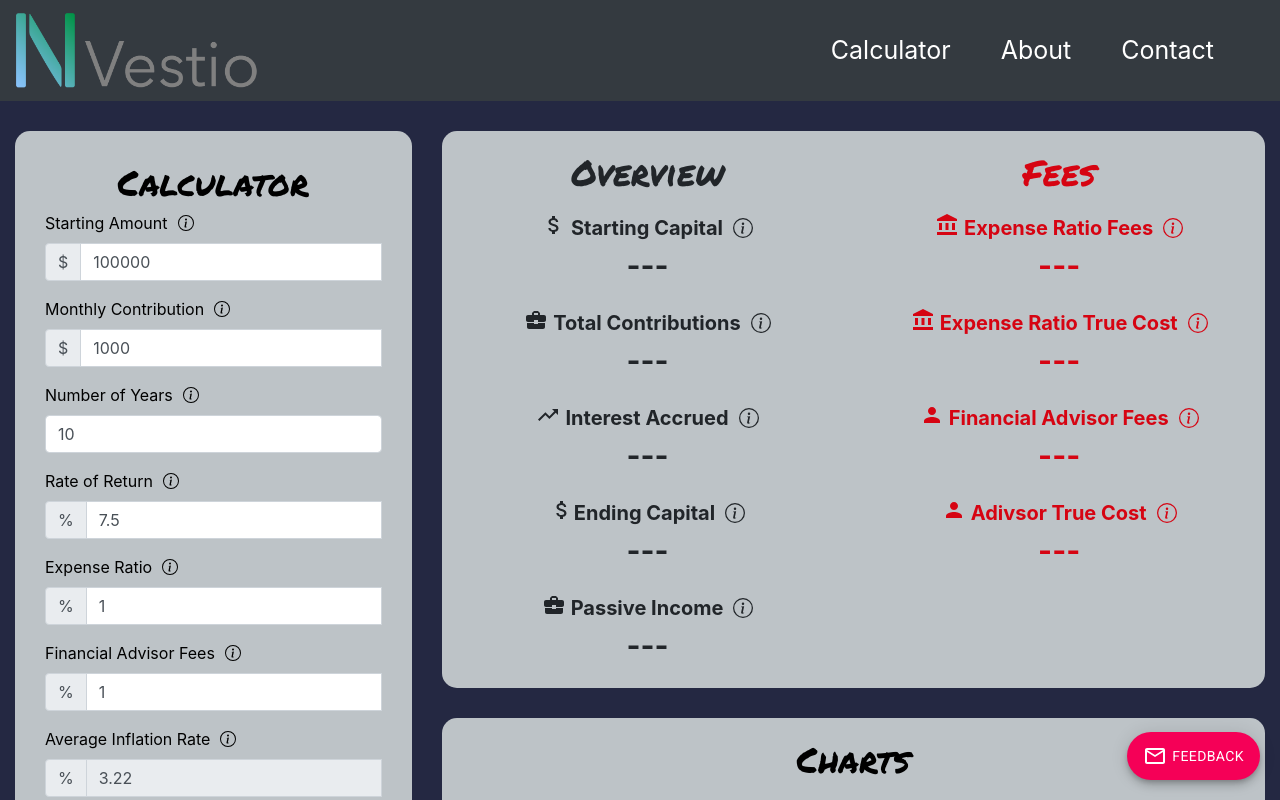
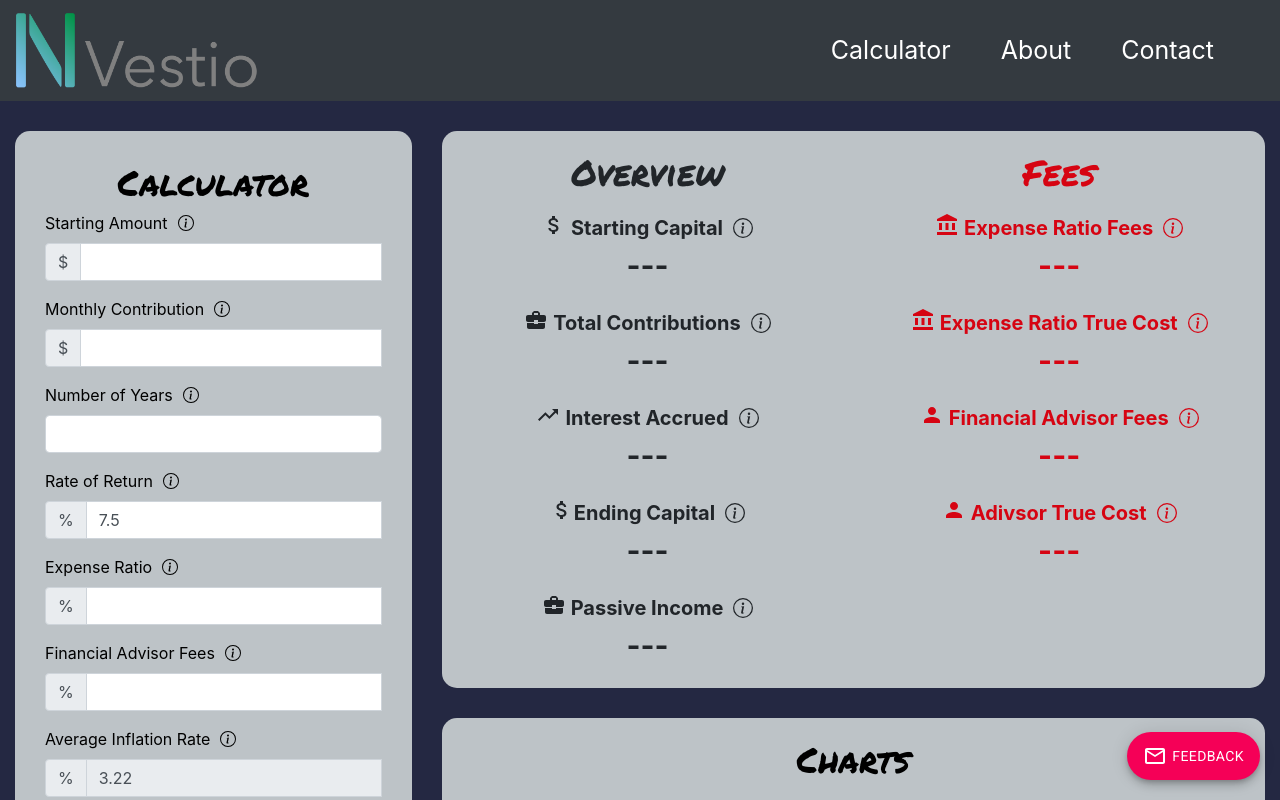
Before and after one commit to scottgibson21/investment-calculator, a React (Create React App) app: page / in a window 1280 px wide. Shown: the top 800 px of the page. Built offline with nearby package versions, Linux system fonts and the light colour scheme.

Commit message:
feat: remove input placeholders

```diff
--- a/src/components/CalculationInput.js
+++ b/src/components/CalculationInput.js
@@ -82,12 +82,12 @@ function CalculationInput(props) {
   return (
     <Formik
       initialValues={{
-        startingAmount: 100000,
-        monthlyContribution: 1000,
-        numberOfYears: 10,
+        startingAmount: "",
+        monthlyContribution: "",
+        numberOfYears: "",
         rateOfReturn: 7.5,
-        expenseRatio: 1.0,
-        finacialAdvisorFees: 1.0,
+        expenseRatio: "",
+        finacialAdvisorFees: "",
         inflationRate: 3.22,
       }}
       validateOnChange
@@ -121,7 +121,7 @@ function CalculationInput(props) {
               <Form.Control
                 type="number"
                 name="startingAmount"
-                placeholder="0"
+                //placeholder="0"
                 onChange={handleChange}
                 value={values.startingAmount}
                 isInvalid={touched.startingAmount && !!errors.startingAmount}
@@ -152,7 +152,7 @@ function CalculationInput(props) {
               <Form.Control
                 type="number"
                 name="monthlyContribution"
-                placeholder="0"
+                //placeholder="0"
                 onChange={handleChange}
                 value={values.monthlyContribution}
                 isInvalid={
@@ -181,7 +181,7 @@ function CalculationInput(props) {
             <Form.Control
               type="number"
               name="numberOfYears"
-              placeholder="0"
+              //placeholder="0"
               onChange={handleChange}
               value={values.numberOfYears}
               isInvalid={touched.numberOfYears && !!errors.numberOfYears}
@@ -199,7 +199,7 @@ function CalculationInput(props) {
                 <ToolTip>
                   The average rate of return for the investment. The average
                   rate of return for the stock market as a whole over the last
-                  100 years is about 10%
+                  100 years is about 7.5%
                 </ToolTip>
               }
             >
@@ -212,7 +212,7 @@ function CalculationInput(props) {
               <Form.Control
                 type="number"
                 name="rateOfReturn"
-                placeholder="0.00"
+                //placeholder="0.00"
                 onChange={handleChange}
                 value={values.rateOfReturn}
                 isInvalid={touched.rateOfReturn && !!errors.rateOfReturn}
@@ -246,7 +246,7 @@ function CalculationInput(props) {
               <Form.Control
                 type="number"
                 name="expenseRatio"
-                placeholder="0.00"
+                //placeholder="0.00"
                 onChange={handleChange}
                 value={values.expenseRatio}
                 isInvalid={touched.expenseRatio && !!errors.expenseRatio}
@@ -280,7 +280,7 @@ function CalculationInput(props) {
               <Form.Control
                 type="number"
                 name="finacialAdvisorFees"
-                placeholder="0.00"
+                //placeholder="0.00"
                 onChange={handleChange}
                 value={values.finacialAdvisorFees}
                 isInvalid={
```
